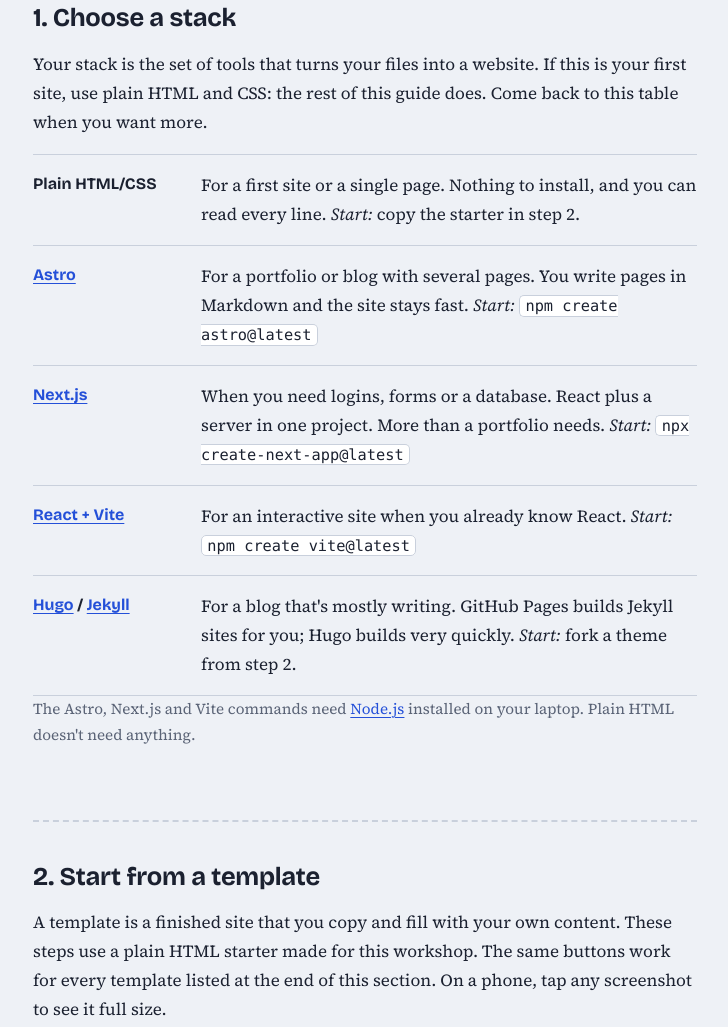
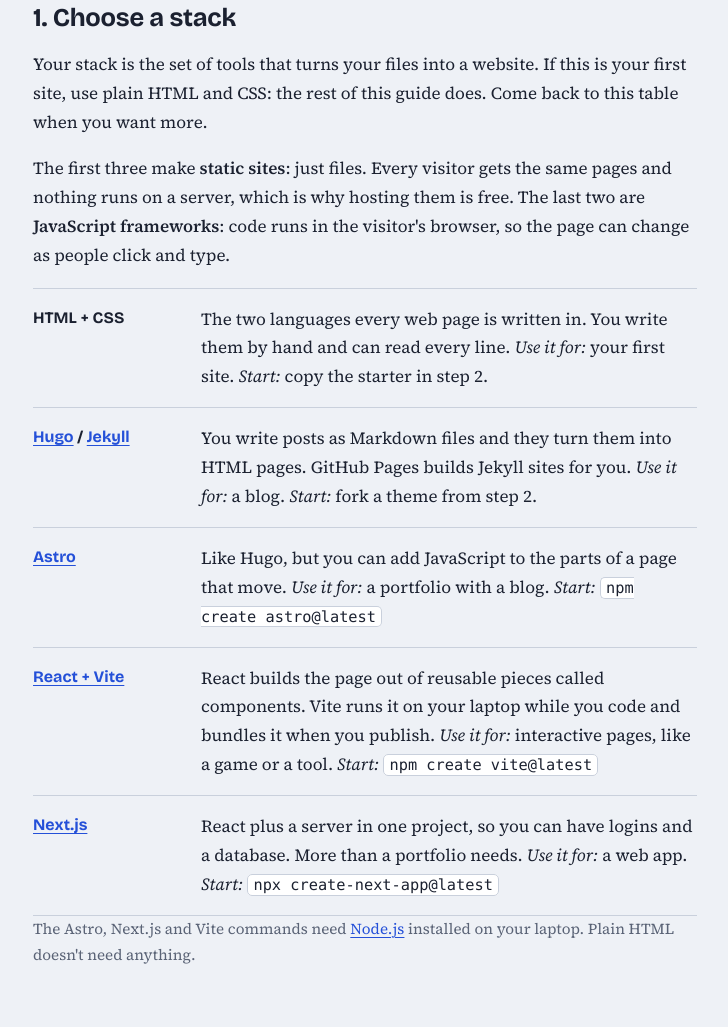
Before and after one commit to roy-elia/corner-of-the-internet, a plain HTML site: page index.html in a window 1280 px wide. Shown: the part 1523-2550 px from the top of the page, without its empty margins (275-1003 px from the left). Drawn offline with nearby package versions, Linux system fonts and the light colour scheme.

Commit message:
Match the guide to the reworked slides
Explain static sites and JavaScript frameworks in the stack table, say
when to pick each host, describe the three free domain options, and swap
the inspiration sites for one per stack.

Co-Authored-By: Claude Opus 5.5 <noreply@anthropic.com>

```diff
--- a/index.html
+++ b/index.html
@@ -59,12 +59,13 @@
     <section id="stack" aria-labelledby="stack-title">
       <h2 id="stack-title">1. Choose a stack</h2>
       <p>Your stack is the set of tools that turns your files into a website. If this is your first site, use plain HTML and CSS: the rest of this guide does. Come back to this table when you want more.</p>
+      <p>The first three make <strong>static sites</strong>: just files. Every visitor gets the same pages and nothing runs on a server, which is why hosting them is free. The last two are <strong>JavaScript frameworks</strong>: code runs in the visitor's browser, so the page can change as people click and type.</p>
       <dl class="table">
-        <div><dt>Plain HTML/CSS</dt><dd>For a first site or a single page. Nothing to install, and you can read every line. <em>Start:</em> copy the starter in step 2.</dd></div>
-        <div><dt><a href="https://astro.build">Astro</a></dt><dd>For a portfolio or blog with several pages. You write pages in Markdown and the site stays fast. <em>Start:</em> <code>npm create astro@latest</code></dd></div>
-        <div><dt><a href="https://nextjs.org">Next.js</a></dt><dd>When you need logins, forms or a database. React plus a server in one project. More than a portfolio needs. <em>Start:</em> <code>npx create-next-app@latest</code></dd></div>
-        <div><dt><a href="https://vite.dev">React + Vite</a></dt><dd>For an interactive site when you already know React. <em>Start:</em> <code>npm create vite@latest</code></dd></div>
-        <div><dt><a href="https://gohugo.io">Hugo</a> / <a href="https://jekyllrb.com">Jekyll</a></dt><dd>For a blog that's mostly writing. GitHub Pages builds Jekyll sites for you; Hugo builds very quickly. <em>Start:</em> fork a theme from step 2.</dd></div>
+        <div><dt>HTML + CSS</dt><dd>The two languages every web page is written in. You write them by hand and can read every line. <em>Use it for:</em> your first site. <em>Start:</em> copy the starter in step 2.</dd></div>
+        <div><dt><a href="https://gohugo.io">Hugo</a> / <a href="https://jekyllrb.com">Jekyll</a></dt><dd>You write posts as Markdown files and they turn them into HTML pages. GitHub Pages builds Jekyll sites for you. <em>Use it for:</em> a blog. <em>Start:</em> fork a theme from step 2.</dd></div>
+        <div><dt><a href="https://astro.build">Astro</a></dt><dd>Like Hugo, but you can add JavaScript to the parts of a page that move. <em>Use it for:</em> a portfolio with a blog. <em>Start:</em> <code>npm create astro@latest</code></dd></div>
+        <div><dt><a href="https://vite.dev">React + Vite</a></dt><dd>React builds the page out of reusable pieces called components. Vite runs it on your laptop while you code and bundles it when you publish. <em>Use it for:</em> interactive pages, like a game or a tool. <em>Start:</em> <code>npm create vite@latest</code></dd></div>
+        <div><dt><a href="https://nextjs.org">Next.js</a></dt><dd>React plus a server in one project, so you can have logins and a database. More than a portfolio needs. <em>Use it for:</em> a web app. <em>Start:</em> <code>npx create-next-app@latest</code></dd></div>
       </dl>
       <p class="note">The Astro, Next.js and Vite commands need <a href="https://nodejs.org">Node.js</a> installed on your laptop. Plain HTML doesn't need anything.</p>
     </section>
@@ -148,7 +149,7 @@
       <p class="done">That's it: you have a real website. Raise your hand if anything got stuck, and sign up for the demo showcase at 8:30 if you want to show it off.</p>
 
       <h3>Prefer Vercel or Netlify?</h3>
-      <p>Both are free for personal sites and deploy straight from your GitHub repo. Every push to <code>main</code> updates the site.</p>
+      <p>All three hosts are free for a personal site. The difference is how your files get there. Use <strong>GitHub Pages</strong> when your site is plain files and the code is already on GitHub, like the starter. Use <strong>Vercel</strong> if you built it with Next.js: Vercel makes Next.js, and every branch gets its own preview link. Use <strong>Netlify</strong> if you'd rather skip Git and drag a folder onto a web page. Vercel and Netlify can also deploy from your GitHub repo, and every push to <code>main</code> updates the site.</p>
       <dl class="table">
         <div><dt><a href="https://vercel.com">Vercel</a></dt><dd>Sign up with GitHub, click <strong>Add New → Project</strong>, import your repo, and click <strong>Deploy</strong>. Your site lives at <code>project-name.vercel.app</code>. The best fit for Next.js, and each branch gets its own preview link. Personal, non-commercial use only on the free plan.</dd></div>
         <div><dt><a href="https://www.netlify.com">Netlify</a></dt><dd>Sign up with GitHub, choose <strong>Add new project → Import an existing project</strong>, pick your repo, and deploy. Your site lives at <code>name.netlify.app</code>. No repo? Drag a folder onto <a href="https://app.netlify.com/drop">app.netlify.com/drop</a>. The free plan's monthly credits cover roughly 20 deploys.</dd></div>
@@ -160,9 +161,9 @@
       <h2 id="domain-title">4. Add a custom domain</h2>
       <p>A domain is the address people type, like <code>yourname.me</code>. Without one, your site lives at <code>username.github.io</code>. With the Student Developer Pack you can claim one free for your first year. Current offers on the <a href="https://education.github.com/pack">pack page</a>:</p>
       <ul>
-        <li><strong>Namecheap</strong>: a free <code>.me</code> domain for one year.</li>
-        <li><strong>.TECH</strong>: one <code>.tech</code> domain free for one year.</li>
-        <li><strong>Name.com</strong>: a free domain from 25+ endings like <code>.live</code> and <code>.studio</code>, for one year.</li>
+        <li><strong>Namecheap</strong>: a free <code>.me</code> domain for one year. It reads like a personal site.</li>
+        <li><strong>.TECH</strong>: one <code>.tech</code> domain free for one year. It says you build things.</li>
+        <li><strong>Name.com</strong>: a free domain from 25+ endings like <code>.live</code> and <code>.studio</code>, for one year. The most choice of the three.</li>
       </ul>
       <p class="callout"><strong>Free for the first year only.</strong> After a year you pay the registrar to renew it, and renewal prices differ a lot between endings, so check the renewal price before you pick one. If you don't renew, the domain expires and your site goes back to <code>username.github.io</code>.</p>
       <p>Once your pack is approved, open the offer on the pack page and claim your domain on the partner's site. Then point it at your site:</p>
@@ -210,10 +211,10 @@
       <h2 id="inspiration-title">Get inspired</h2>
       <p>The four sites from the last slide. Open them and note what you like: the layout, the tone, the small details. Then build your own version of it, not a copy.</p>
       <ul class="templates">
-        <li><a href="https://brittanychiang.com">Brittany Chiang</a> <span><b>Next.js</b> one-page portfolio with a sticky sidebar</span></li>
-        <li><a href="https://rauno.me">Rauno Freiberg</a> <span><b>Next.js</b> bold type and small interactive details</span></li>
-        <li><a href="https://jvns.ca">Julia Evans</a> <span><b>Hugo</b> a blog that's all writing</span></li>
-        <li><a href="https://cassidoo.co">Cassidy Williams</a> <span><b>Astro</b> personality, posts and a newsletter</span></li>
+        <li><a href="https://tholman.com">Tim Holman</a> <span><b>HTML + CSS</b> hundreds of his projects drift across the page, no framework</span></li>
+        <li><a href="https://www.jhey.dev">Jhey Tompkins</a> <span><b>Astro</b> small, playful details everywhere</span></li>
+        <li><a href="https://hamishw.com">Hamish Williams</a> <span><b>React</b> a 3D hero and smooth page transitions</span></li>
+        <li><a href="https://brittanychiang.com">Brittany Chiang</a> <span><b>Next.js</b> a clean one-page portfolio with a sticky sidebar</span></li>
       </ul>
     </section>
 
```
